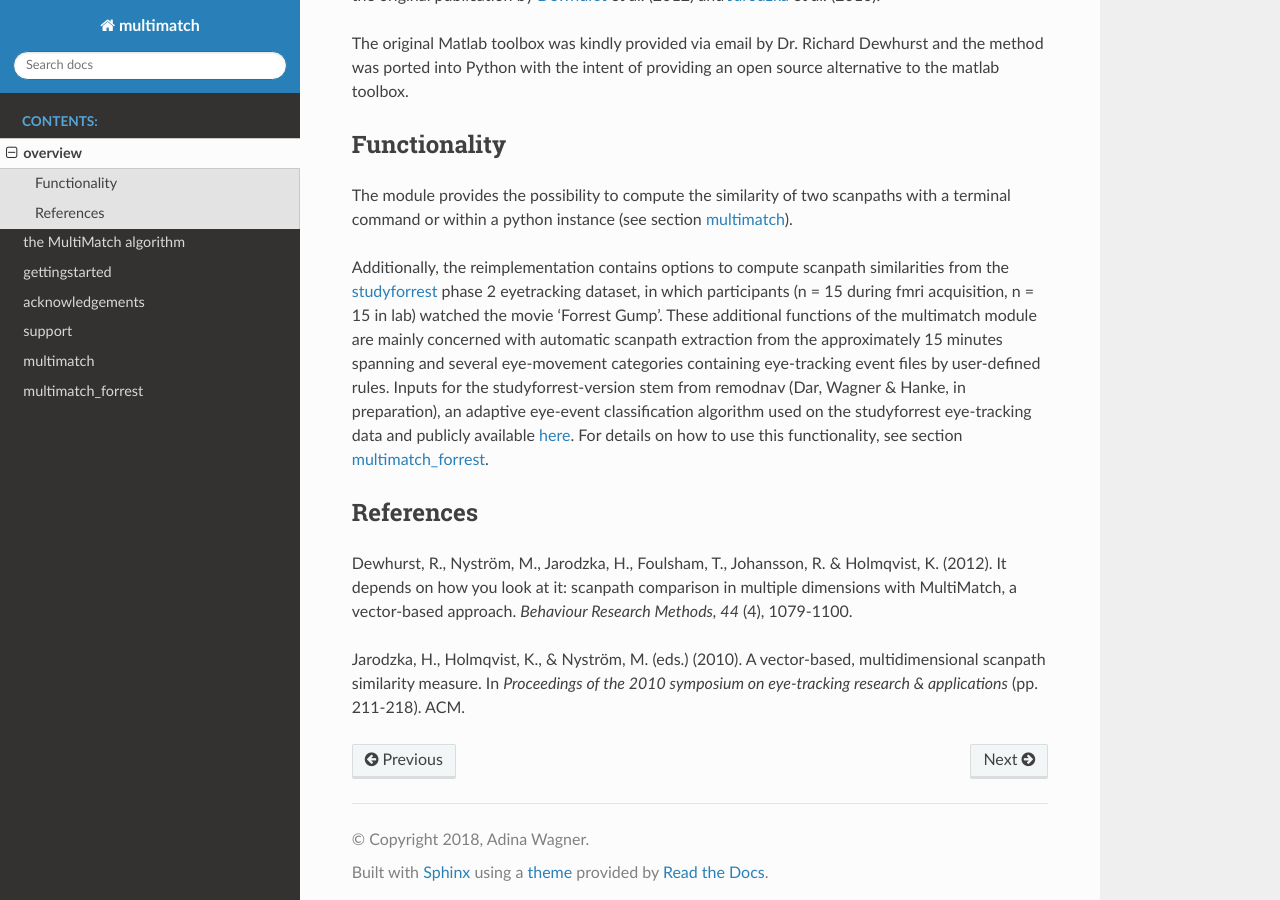
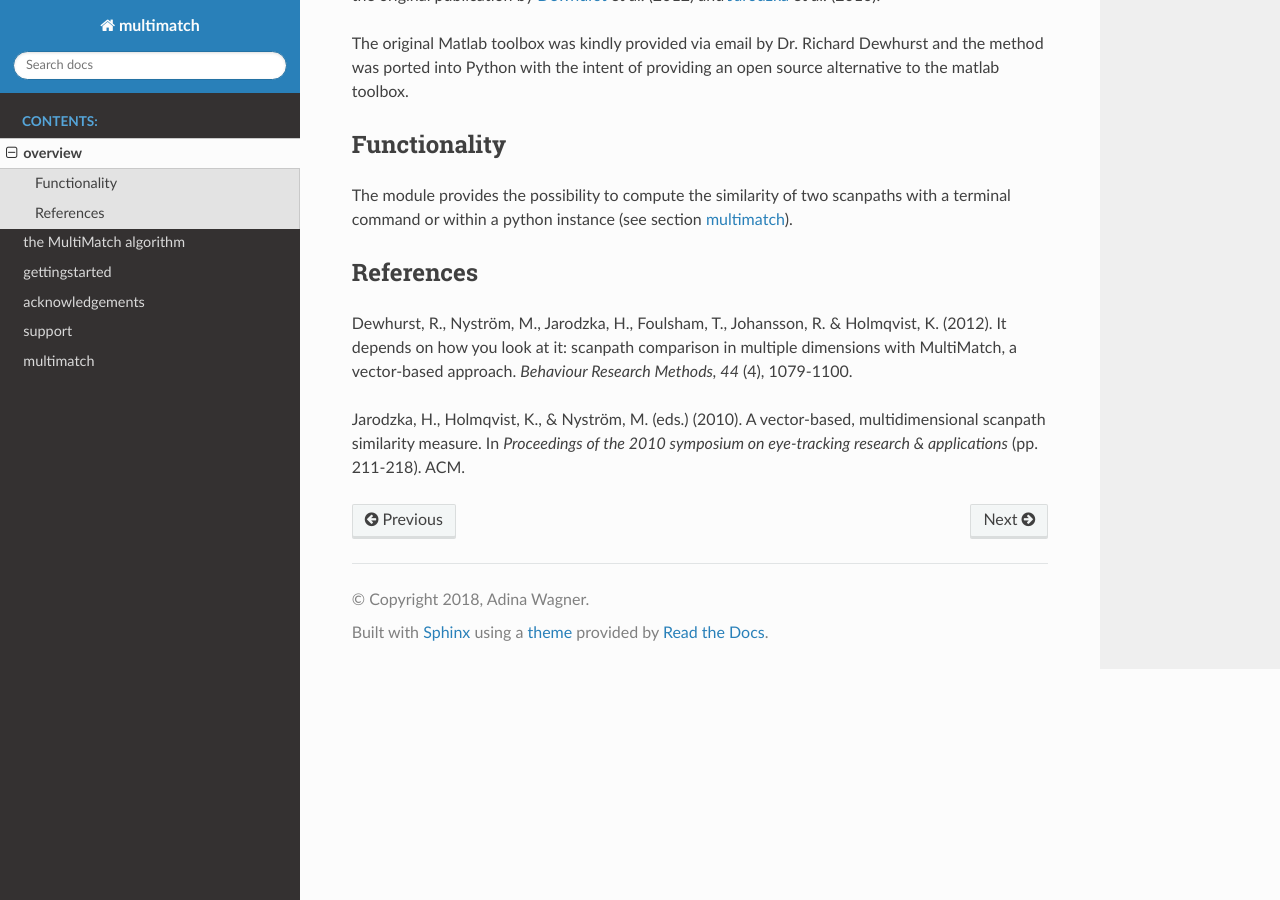
Before and after one commit to adswa/multimatch_gaze, a Sphinx documentation site: the page built from docs/source/overview.rst, in a window 1280 px wide and 900 px high, scrolled down 958 px. Built offline with Sphinx 7.4.7 and the Read the Docs theme 2.0.0, drawn with Linux system fonts in a browser that asks for light colours.

Commit message:
strip multimatch_forrest from the Docs
strip multimatch_forrest from docs

```diff
--- a/docs/source/gettingstarted.rst
+++ b/docs/source/gettingstarted.rst
@@ -39,9 +39,8 @@ A short tutorial...
 -------------------
 ... session to get a first hang on how to use multimatch can be
 conducted by cloning the Github repository and executing the
-examples provided in the multimatch_ and multimatch_forrest_
-sections. The data used in these examples corresponds to the
+examples provided in the multimatch_
+section. The data used in these examples corresponds to the
 data found in the repository.
 
 .. _multimatch: https://multimatch.readthedocs.io/en/latest/multimatch.html
-.. _multimatch_forrest: https://multimatch.readthedocs.io/en/latest/multimatch_forrest.html
--- a/docs/source/index.rst
+++ b/docs/source/index.rst
@@ -23,7 +23,6 @@ Commands and functions
    :maxdepth: 1
 
    multimatch
-   multimatch_forrest
 
 
 Indices and tables
--- a/docs/source/overview.rst
+++ b/docs/source/overview.rst
@@ -44,24 +44,6 @@ with a terminal command or within a python instance (see section multimatch_).
 
  .. _multimatch: https://multimatch.readthedocs.io/en/latest/multimatch.html
 
-Additionally, the reimplementation contains
-options to compute scanpath similarities from the studyforrest_ phase 2
-eyetracking dataset, in which participants (n = 15 during fmri acquisition, n =
-15 in lab) watched the movie 'Forrest Gump'. These additional functions of the
-multimatch module are mainly concerned with automatic scanpath extraction from
-the approximately 15 minutes spanning and several eye-movement categories
-containing eye-tracking event files by user-defined rules. Inputs for the
-studyforrest-version stem from remodnav (Dar, Wagner & Hanke, in preparation),
-an adaptive eye-event classification algorithm used on the studyforrest
-eye-tracking data and publicly available here_. For details
-on how to use this functionality, see section multimatch_forrest_.
-
-.. _studyforrest: http://studyforrest.org/
-
-.. _here: github.com/psychoinformatics-de/studyforrest-data-eyemovementlabels
-
-.. _multimatch_forrest: https://multimatch.readthedocs.io/en/latest/multimatch_forrest.html
-
 
 References
 ^^^^^^^^^^
```
Also changed, not shown: README.md (+0 -21 lines), docs/source/.multimatch_forrest.rst (renamed from docs/source/multimatch_forrest.rst).
